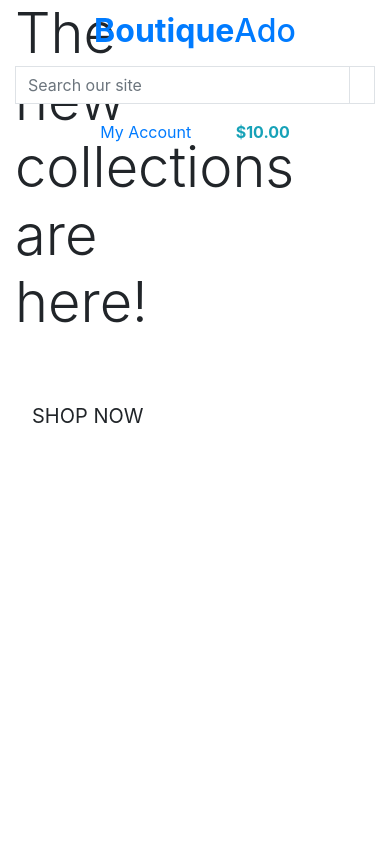
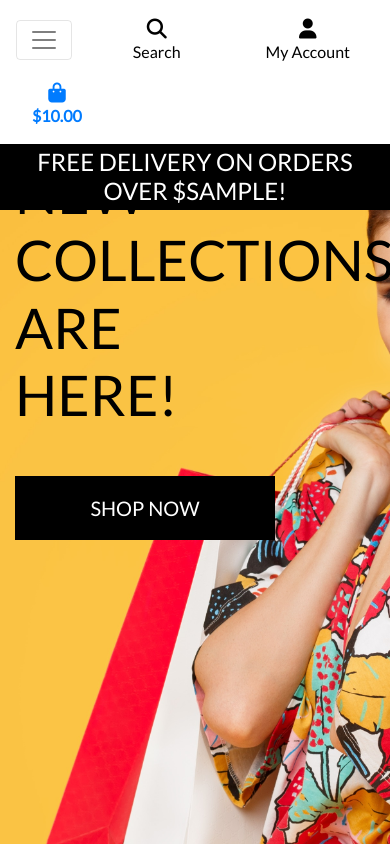
Before and after one commit to JK27/boutique_ado_jk, a Django app: template home/templates/home/index.html in a window 390 px wide. Run offline with Django 3.2, Linux system fonts and the light colour scheme; the template is opened without the code that fills it: most values are stand-ins (such as "Sample title", 1, 10 or a date in 2020); some libraries are stand-ins or nearby versions.

Commit message:
Added mobile header and navbar

```diff
--- a/boutique_ado/settings.py
+++ b/boutique_ado/settings.py
@@ -146,3 +146,7 @@ USE_TZ = True
 # https://docs.djangoproject.com/en/3.0/howto/static-files/
 
 STATIC_URL = '/static/'
+STATICFILES_DIRS = (os.path.join(BASE_DIR, 'static'),)
+
+MEDIA_URL = '/media/'
+MEDIA_ROOT = os.path.join(BASE_DIR, 'media')
--- a/boutique_ado/urls.py
+++ b/boutique_ado/urls.py
@@ -15,9 +15,12 @@ Including another URLconf
 """
 from django.contrib import admin
 from django.urls import path, include
+from django.conf import settings
+from django.conf.urls.static import static
+
 
 urlpatterns = [
     path('admin/', admin.site.urls),
     path('accounts/', include('allauth.urls')),
     path('', include('home.urls')),
-]
+] + static(settings.MEDIA_URL, document_root=settings.MEDIA_ROOT)
--- a/home/templates/home/index.html
+++ b/home/templates/home/index.html
@@ -1,5 +1,5 @@
 <!doctype html>
-{% extends "base.html"%}
+{% extends 'base.html' %}
 {% load static %}
 
 {% block page_header %}
--- /dev/null
+++ b/static/css/base.css
@@ -0,0 +1,91 @@
+html {
+    height: 100%;
+}
+
+body {
+    background: url('/media/homepage_background_cropped.jpg') no-repeat center center fixed;
+    background-size: cover;
+    height: calc(100vh - 164px);
+    color: #555;
+    font-family: 'Lato';
+}
+
+/* ------------------------------------ Icons */
+
+.icon {
+    align-items: center;
+    display: inline-flex;
+    justify-content: center;
+    height: 1.5rem;
+    width: 1.5rem;
+}
+
+/* ------------------------------------ Logo */
+
+.logo-font {
+    text-transform: uppercase;
+}
+
+.main-logo-link {
+    width: fit-content;
+}
+
+/* ------------------------------------ Buttons */
+
+.shop-now-button {
+    background: black;
+    color: white;
+    min-width: 260px;
+}
+
+.btn-black {
+    background: black;
+    color: white;
+}
+
+.shop-now-button:hover,
+.shop-now-button:active,
+.shop-now-button:focus,
+.btn-black:hover,
+.btn-black:active,
+.btn-black:focus {
+    background: #222;
+    color: white;
+}
+
+/* ------------------------------------ Colours */
+.text-black {
+    color: #000 !important;
+}
+
+.border-black {
+    border: 1px solid black !important;
+}
+
+.bg-black {
+    background: #000000 !important;
+}
+
+/* ------------------------------------ Media Queries */
+
+/* Slightly larger container on xl screens */
+@media (min-width: 1200px) {
+  .container {
+    max-width: 80%;
+  }
+}
+
+/* fixed top navbar only on medium and up */
+@media (min-width: 992px) {
+    .fixed-top-desktop-only {
+        position: fixed;
+        top: 0;
+        right: 0;
+        left: 0;
+        z-index: 1030;
+    }
+
+    .header-container {
+        padding-top: 164px;
+    }
+}
--- a/templates/base.html
+++ b/templates/base.html
@@ -1,8 +1,8 @@
 <!doctype html>
-<html lang="en">
 
 {% load static %}
 
+<html lang="en">
 <head>
 	{% block meta %}
         <meta http-equiv="X-UA-Compatible" content="ie=edge">
@@ -17,12 +17,15 @@
 	{% block corecss %}
         <link rel="stylesheet" href="https://stackpath.bootstrapcdn.com/bootstrap/4.5.0/css/bootstrap.min.css"
             integrity="sha384-9aIt2nRpC12Uk9gS9baDl411NQApFmC26EwAOH8WgZl5MYYxFfc+NcPb1dKGj7Sk" crossorigin="anonymous">
+        <link rel="stylesheet" href="https://fonts.googleapis.com/css?family=Lato&display=swap">
+        <link rel="stylesheet" href="{% static 'css/base.css' %}">
 	{% endblock %}
 
     {% block extra_css %}
     {% endblock %}
 
 	{% block corejs %}
+        <script src="https://kit.fontawesome.com/5d6ba07855.js" crossorigin="anonymous"></script>
         <script src="https://code.jquery.com/jquery-3.5.1.slim.min.js"
             integrity="sha384-DfXdz2htPH0lsSSs5nCTpuj/zy4C+OGpamoFVy38MVBnE+IbbVYUew+OrCXaRkfj" crossorigin="anonymous">
         </script>
@@ -42,12 +45,15 @@
 
 <body>
     <header class="container-fluid fixed-top">
-        <div class="row">
+        <!-- Topnav -->
+        <div id="topnav" class="row bg-white pt-lg-2 d-none d-lg-flex">
+            <!-- Logo -->
             <div class="col-12 col-lg-4 my-auto py-1 py-lg-0 text-center text-lg-left">
                 <a href="{% url 'home' %}" class="nav-link main-logo-link">
-                    <h2 class="logo-font text-black my-0"><strong>Boutique</strong>Ado</h2>
+                    <h2 class="logo-font text-black my-0"><strong>Boutique</strong> Ado</h2>
                 </a>
             </div>
+            <!-- Search bar -->
             <div class="col-12 col-lg-4 my-auto py-1 py-lg-0">
                 <form method="GET" action="">
                     <div class="input-group w-100">
@@ -62,8 +68,10 @@
                     </div>
                 </form>
             </div>
+
             <div class="col-12 col-lg-4 my-auto py-1 py-lg-0">
                 <ul class="list-inline list-unstyled text-center text-lg-right my-0">
+                    <!-- My account -->
                     <li class="list-inline-item dropdown">
                         <a class="text-black nav-link" href="#" id="user-options" data-toggle="dropdown" aria-haspopup="true" aria-expanded="false">
                             <div class="text-center">
@@ -84,6 +92,7 @@
                             {% endif %}
                         </div>
                     </li>
+                    <!-- Shopping bag -->
                     <li class="list-inline-item">
                         <a class="{% if grand_total %}text-info font-weight-bold{% else %}text-black{% endif %} nav-link" href="">
                             <div class="text-center">
@@ -99,6 +108,22 @@
                         </a>
                     </li>
                 </ul>
+            </div>
+        </div>
+        <!-- Navigation menu -->
+        <div class="row bg-white">
+            <nav class="navbar navbar-expand-lg navbar-light w-100">
+                <button class="navbar-toggler" type="button" data-toggle="collapse" data-target="#main-nav" aria-controls="main-nav" aria-expanded="false" aria-label="Toggle navigation">
+                    <span class="navbar-toggler-icon"></span>
+                </button>
+                {% include 'includes/mobile-top-header.html' %}
+                {% include 'includes/main-nav.html' %}
+            </nav>
+        </div>
+        <!-- Banner -->
+        <div id="delivery-banner" class="row text-center">
+            <div class="col bg-black text-white">
+                <h4 class="logo-font my-1">Free delivery on orders over ${{ free_shipping_threshold }}!</h4>
             </div>
         </div>
     </header>
--- /dev/null
+++ b/templates/includes/mobile-top-header.html
@@ -0,0 +1,63 @@
+<!doctype html>
+
+<li class="list-inline-item">
+    <!-- Search bar -->
+    <a class="text-black nav-link d-block d-lg-none" href="#" id="mobile-search" data-toggle="dropdown" aria-haspopup="true" aria-expanded="false">
+        <div class="text-center">
+            <div><i class="fas fa-search fa-lg"></i></div>
+            <p class="my-0">Search</p>
+        </div>
+    </a>
+    <!-- Dropdown menu -->
+    <div class="dropdown-menu border-0 w-100 p-3 rounded-0 my-0" aria-labelledby="mobile-search">
+        <!-- Search form -->
+        <form class="form" method="GET" action="">
+            <div class="input-group w-100">
+                <input class="form-control border border-black rounded-0" type="text" name="q" placeholder="Search our site">
+                <div class="input-group-append">
+                    <button class="form-control form-control btn btn-black border border-black rounded-0" type="submit">
+                        <span class="icon">
+                            <i class="fas fa-search"></i>
+                        </span>
+                    </button>
+                </div>
+            </div>
+        </form>
+    </div>
+</li>
+<!-- My account dropdown menu -->
+<li class="list-inline-item dropdown">
+    <a class="text-black nav-link d-block d-lg-none" href="#" id="user-options" data-toggle="dropdown" aria-haspopup="true" aria-expanded="false">
+        <div class="text-center">
+            <div><i class="fas fa-user fa-lg"></i></div>
+            <p class="my-0">My Account</p>
+        </div>
+    </a>
+    <div class="dropdown-menu border-0" aria-labelledby="user-options">
+        {% if request.user.is_authenticated %}
+            {% if request.user.is_superuser %}
+                <a href="{% url 'account_logout' %}" class="dropdown-item">Product Management</a>
+            {% endif %}
+            <a href="" class="dropdown-item">My Profile</a>
+            <a href="{% url 'account_logout' %}" class="dropdown-item">Logout</a>
+        {% else %}
+            <a href="{% url 'account_signup' %}" class="dropdown-item">Register</a>
+            <a href="{% url 'account_login' %}" class="dropdown-item">Login</a>
+        {% endif %}
+    </div>
+</li>
+<!-- Shopping bag -->
+<li class="list-inline-item">
+    <a class="{% if grand_total %}text-primary font-weight-bold{% else %}text-black{% endif %} nav-link d-block d-lg-none" href="">
+        <div class="text-center">
+            <div><i class="fas fa-shopping-bag fa-lg"></i></div>
+            <p class="my-0">
+                {% if grand_total %}
+                    ${{ grand_total|floatformat:2 }}
+                {% else %}
+                    $0.00
+                {% endif %}
+            </p>
+        </div>
+    </a>
+</li>
```
Also changed, not shown: templates/includes/main-nav.html (added, +53 -0 lines), media/homepage_background_cropped.jpg (added).
